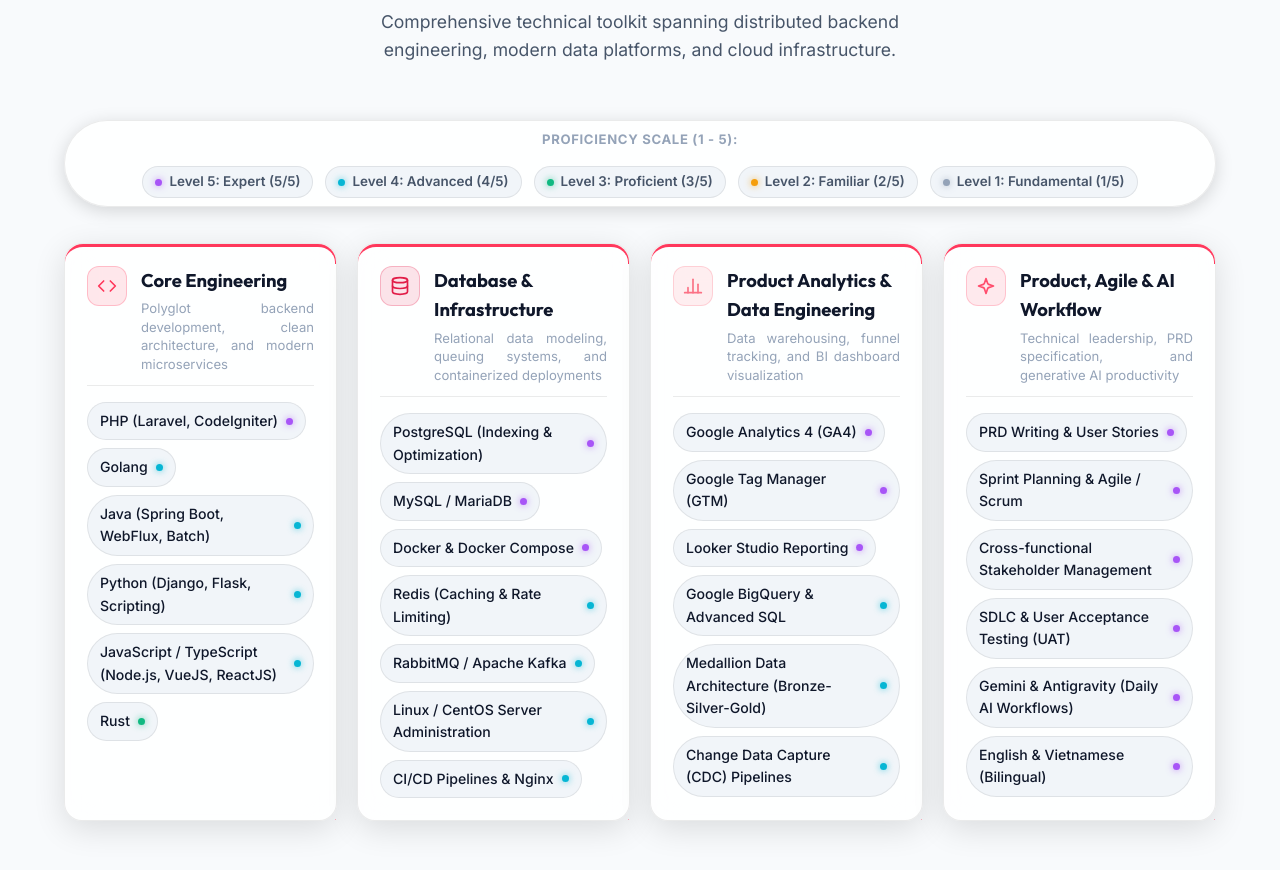
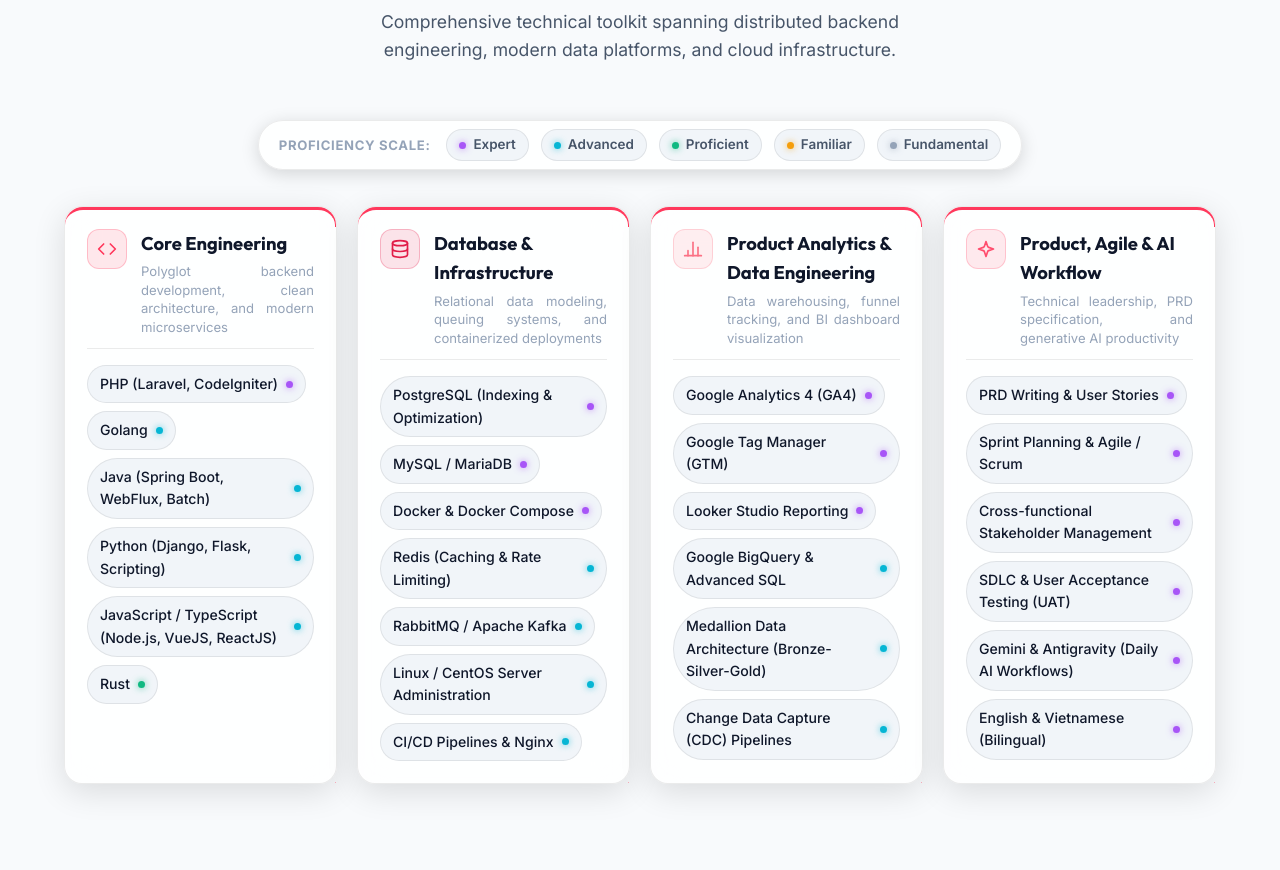
Before and after one commit to ga2631/ga2631.github.io, a React (Vite) app: page / in a window 1280 px wide. Shown: the part 5860-6730 px from the top of the page. Built offline with nearby package versions, Linux system fonts and the light colour scheme; no server answers.

Commit message:
refactor(skills): consolidate UI level translation keys into level1-5

```diff
--- a/src/components/Skills.tsx
+++ b/src/components/Skills.tsx
@@ -77,7 +77,6 @@
           score: 5,
           scoreText: '5/5',
           label: t.level5,
-          shortLabel: t.expert,
           levelClass: 'level-5',
           tagClass: 'skill-tag-5',
         };
@@ -86,7 +85,6 @@
           score: 4,
           scoreText: '4/5',
           label: t.level4,
-          shortLabel: t.advanced,
           levelClass: 'level-4',
           tagClass: 'skill-tag-4',
         };
@@ -95,7 +93,6 @@
           score: 3,
           scoreText: '3/5',
           label: t.level3,
-          shortLabel: t.proficient,
           levelClass: 'level-3',
           tagClass: 'skill-tag-3',
         };
@@ -104,7 +101,6 @@
           score: 2,
           scoreText: '2/5',
           label: t.level2,
-          shortLabel: t.familiar,
           levelClass: 'level-2',
           tagClass: 'skill-tag-2',
         };
@@ -114,7 +110,6 @@
           score: 1,
           scoreText: '1/5',
           label: t.level1,
-          shortLabel: t.fundamental,
           levelClass: 'level-1',
           tagClass: 'skill-tag-1',
         };
@@ -209,7 +204,7 @@
                           <span className={`skill-level-dot ${levelCfg.levelClass}`} />
                           <span className="skill-tooltip-score">{levelCfg.scoreText}</span>
                           <span className="skill-tooltip-divider">•</span>
-                          <span className="skill-tooltip-text">{levelCfg.shortLabel}</span>
+                          <span className="skill-tooltip-text">{levelCfg.label}</span>
                         </div>
                       </div>
                     );
--- a/src/data/cvData.ts
+++ b/src/data/cvData.ts
@@ -100,11 +100,6 @@
     level3: string;
     level2: string;
     level1: string;
-    expert: string;
-    advanced: string;
-    proficient: string;
-    familiar: string;
-    fundamental: string;
   };
   education: {
     badge: string;
--- a/src/data/locales/en/ui.json
+++ b/src/data/locales/en/ui.json
@@ -103,17 +103,12 @@
     "badge": "Skills Matrix",
     "title": "Skills & Technologies",
     "subtitle": "Comprehensive technical toolkit spanning distributed backend engineering, modern data platforms, and cloud infrastructure.",
-    "legendTitle": "Proficiency Scale (1 - 5)",
-    "level5": "Level 5: Expert (5/5)",
-    "level4": "Level 4: Advanced (4/5)",
-    "level3": "Level 3: Proficient (3/5)",
-    "level2": "Level 2: Familiar (2/5)",
-    "level1": "Level 1: Fundamental (1/5)",
-    "expert": "Expert (5/5)",
-    "advanced": "Advanced (4/5)",
-    "proficient": "Proficient (3/5)",
-    "familiar": "Familiar (2/5)",
-    "fundamental": "Fundamental (1/5)"
+    "legendTitle": "Proficiency Scale",
+    "level5": "Expert",
+    "level4": "Advanced",
+    "level3": "Proficient",
+    "level2": "Familiar",
+    "level1": "Fundamental"
   },
   "education": {
     "badge": "Credentials",
--- a/src/data/locales/vi/ui.json
+++ b/src/data/locales/vi/ui.json
@@ -103,17 +103,12 @@
     "badge": "Ma trận Kỹ năng",
     "title": "Kỹ năng & Công nghệ",
     "subtitle": "Tập hợp toàn diện các kỹ năng từ phát triển Backend phân tán, nền tảng Dữ liệu hiện đại đến Hạ tầng đám mây.",
-    "legendTitle": "Thang điểm Thành thạo (1 - 5)",
-    "level5": "Cấp 5: Chuyên gia (5/5)",
-    "level4": "Cấp 4: Nâng cao (4/5)",
-    "level3": "Cấp 3: Thành thạo (3/5)",
-    "level2": "Cấp 2: Tiếp cận (2/5)",
-    "level1": "Cấp 1: Cơ bản (1/5)",
-    "expert": "Chuyên gia (5/5)",
-    "advanced": "Nâng cao (4/5)",
-    "proficient": "Thành thạo (3/5)",
-    "familiar": "Tiếp cận (2/5)",
-    "fundamental": "Cơ bản (1/5)"
+    "legendTitle": "Thang điểm Thành thạo",
+    "level5": "Chuyên gia",
+    "level4": "Nâng cao",
+    "level3": "Thành thạo",
+    "level2": "Tiếp cận",
+    "level1": "Cơ bản"
   },
   "education": {
     "badge": "Bằng cấp & Chứng chỉ",
```
